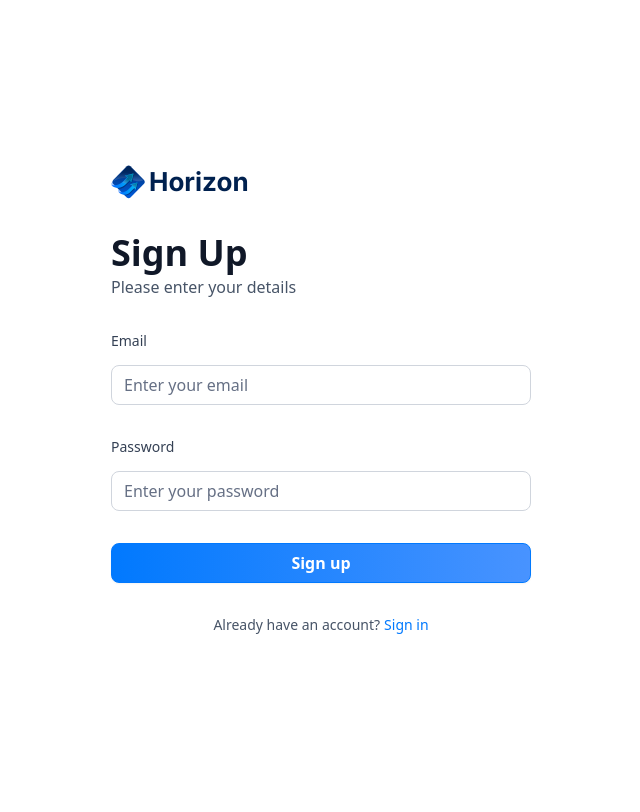
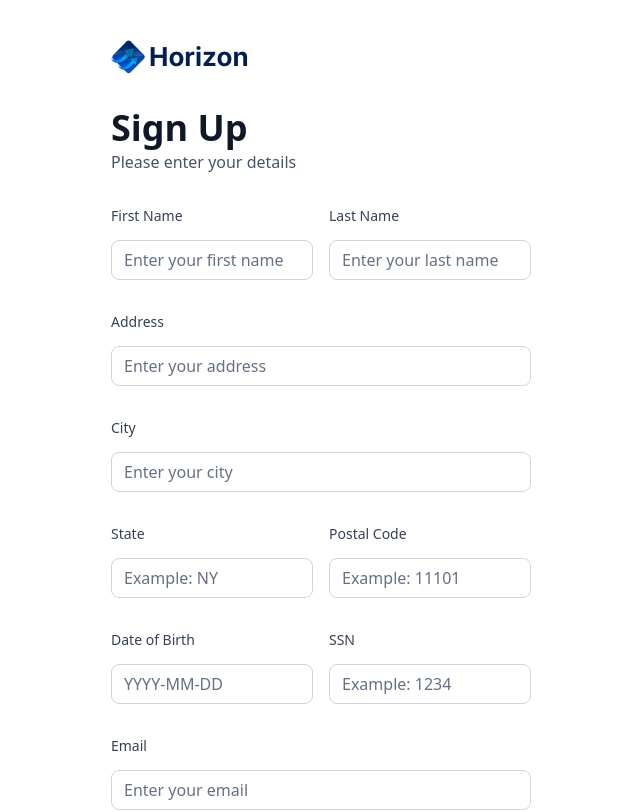
Before and after one commit to codesagecoder/abc-banking, a Next.js app: page /sign-up in a window 1280 px wide. Shown: the top 812 px of the page, without its empty margins (319-959 px from the left). Built offline with nearby package versions, Linux system fonts and the light colour scheme.

Commit message:
building the signup form

```diff
--- a/components/AuthForm.tsx
+++ b/components/AuthForm.tsx
@@ -2,14 +2,15 @@
 
 import { Button } from "@/components/ui/button";
 import { Form } from "@/components/ui/form";
+import { SignIn, SignUp } from "@/lib/actions/user.actions";
 import { TAuthFormValidator, authFormValidator } from "@/lib/validators/auth-form";
 import { zodResolver } from "@hookform/resolvers/zod";
+import { Loader2 } from "lucide-react";
 import Image from "next/image";
 import Link from "next/link";
 import { useState } from "react";
 import { useForm } from "react-hook-form";
 import CustomInput from "./CustomInput";
-import { Loader2 } from "lucide-react";
 
 const AuthForm = ({ type }: { type: authType }) => {
   const [user, setUser] = useState(null);
@@ -28,7 +29,24 @@ const AuthForm = ({ type }: { type: authType }) => {
   const onSubmit = async (values: TAuthFormValidator) => {
     setIsLoading(true);
 
-    setIsLoading(false);
+    try {
+      // signup appwrite & create plaid token
+
+      if (type === 'sign-up') {
+        const newUser = await SignUp(values);
+        setUser(newUser);
+      } else {
+        const response = await SignIn({
+          email: values.email,
+          password: values.password,
+        });
+
+      }
+    } catch (error) {
+
+    } finally {
+      setIsLoading(false);
+    }
   }
 
   const isSignIn = type === 'sign-in';
@@ -62,6 +80,24 @@ const AuthForm = ({ type }: { type: authType }) => {
         <>
           <Form {...form}>
             <form onSubmit={form.handleSubmit(onSubmit)} className="space-y-8">
+              {type === 'sign-up' && (
+                <>
+                  <div className="flex gap-4">
+                    <CustomInput control={form.control} name="firstName" label="First Name" placeholder="Enter your first name" />
+                    <CustomInput control={form.control} name="lastName" label="Last Name" placeholder="Enter your last name" />
+                  </div>
+                  <CustomInput control={form.control} name="address" label="Address" placeholder="Enter your address" />
+                  <CustomInput control={form.control} name="city" label="City" placeholder="Enter your city" />
+                  <div className="flex gap-4">
+                    <CustomInput control={form.control} name="state" label="State" placeholder="Example: NY" />
+                    <CustomInput control={form.control} name="postalCode" label="Postal Code" placeholder="Example: 11101" />
+                  </div>
+                  <div className="flex gap-4">
+                    <CustomInput control={form.control} name="dateOfBirth" label="Date of Birth" placeholder="YYYY-MM-DD" />
+                    <CustomInput control={form.control} name="ssn" label="SSN" placeholder="Example: 1234" />
+                  </div>
+                </>
+              )}
 
               <CustomInput control={form.control} name='email' label="Email" placeholder='Enter your email' />
               <CustomInput control={form.control} name='password' label="Password" placeholder='Enter your password' />
--- /dev/null
+++ b/lib/actions/user.actions.ts
@@ -0,0 +1,21 @@
+'use server'
+
+import { authFormValidator } from "../validators/auth-form";
+
+// Pick<TAuthFormValidator, 'password' | 'email'>
+export const SignIn = async (payload: unknown) => {
+  const safe = authFormValidator('sign-in').safeParse(payload);
+
+  if (!safe.success) return null;
+
+  return null;
+};
+
+// Required<TAuthFormValidator>
+export const SignUp = async (payload: unknown) => {
+  const safe = authFormValidator('sign-up').safeParse(payload);
+
+  if (!safe.success) return null;
+
+  return null;
+};
```
